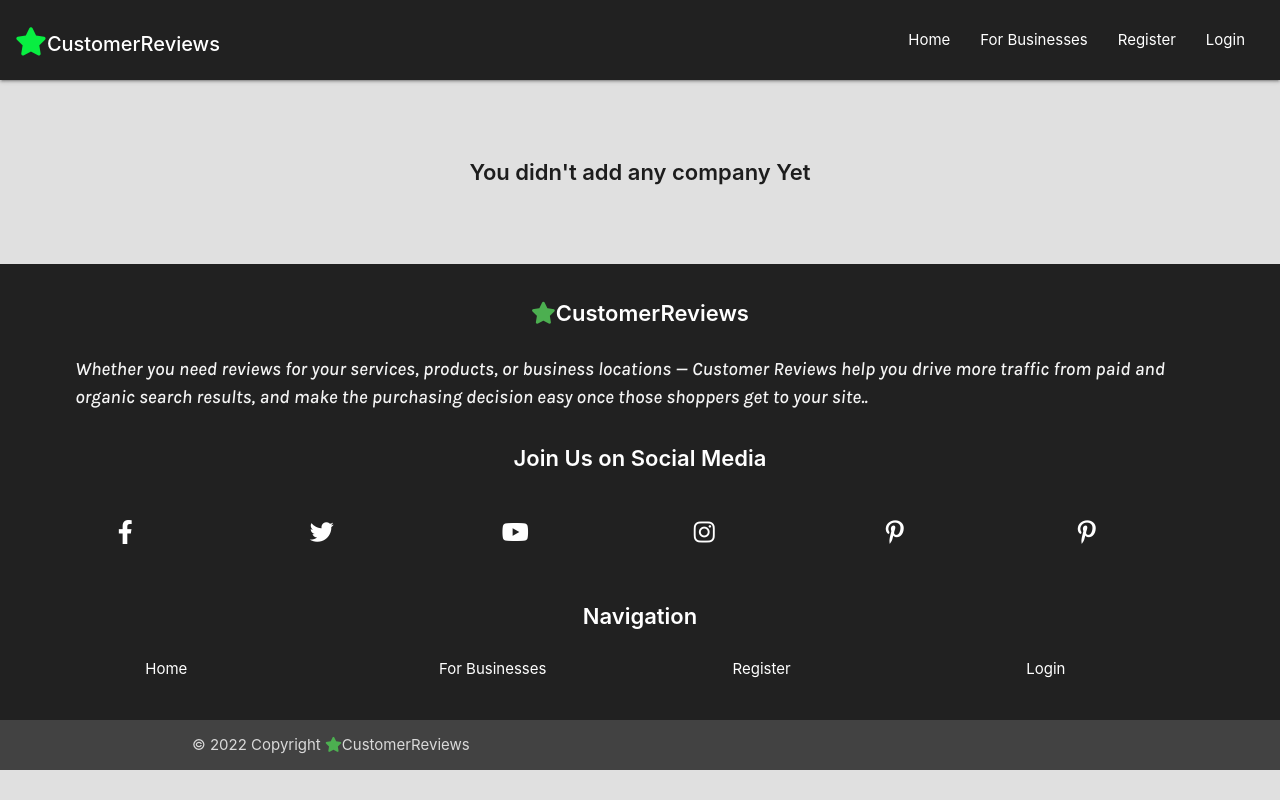
After one commit to uskawi/Customer_Reviews, a Flask app: template templates/users_companies.html in a window 1280 px wide. The commit adds this page. Run offline with Flask 2, Linux system fonts and the light colour scheme; the template is opened without the code that fills it, so the values that code supplies are empty; some libraries are stand-ins or nearby versions.

Commit message:
Add users_compnies page to display companies added by session user

```diff
--- a/app.py
+++ b/app.py
@@ -27,7 +27,7 @@ mongo = PyMongo(app)
 def home():
     """ home page """
     hottest_companies = mongo.db.companies.find().sort(
-            "reviews_count", -1).limit(3)
+            "reviews_count", -1).limit(4)
     company_counter = 0
     return render_template("home.html",
                            hottest_companies=hottest_companies,
@@ -131,12 +131,19 @@ def profile(username):
     return redirect(url_for("login"))
 
 
+@app.route("/users_companies/<user_id>")
+def users_companies(user_id):
+    companies = list(mongo.db.companies.find({"user_id": ObjectId(user_id)}))
+    return render_template("users_companies.html", companies=companies)
+
+
 @app.route("/search", methods=["GET", "POST"])
 def search():
     """ company search """
     if request.method == "POST":
         query = request.form.get("company-name")
-        companies = list(mongo.db.companies.find({"$text": {"$search": query}}))
+        companies = list(mongo.db.companies.find(
+                        {"$text": {"$search": query}}))
     return render_template(
         "companies_results.html", companies=companies, query=query)
 
--- a/templates/profile.html
+++ b/templates/profile.html
@@ -15,6 +15,12 @@
                     {% if user.time_updated %}
                     <p>Last updated: {{ user.time_updated }}<span class="blue-text"></span></p>
                     {% endif%}
+                </div>
+            </div>
+            <div class="row">
+                <div class="col s10 offset-s1">
+                    <a href="{{ url_for('users_companies', user_id=user._id) }}"
+                        class="profile_links">Companies Added by {{  user.username }}</a>
                 </div>
             </div>
             <div class="row">
--- /dev/null
+++ b/templates/users_companies.html
@@ -0,0 +1,37 @@
+{% extends "base.html" %}
+{% block content %}
+
+
+{% if companies|length > 0 %}
+<div id="review-search">
+    <h2 class="black-text text-darken-4 center-align review-search-heading">Results for <span class="found-name">
+            {{ query }}
+        </span></h2>
+    {% for company in  companies %}
+    <div class="row">
+        <div class="col m10 s10 offset-m1 offset-s1 grey lighten-5 search-comapany-container card-panel">
+            <div class="text-darken-4 search-company-results">
+                <p class="blue-text"><i class="fas fa-star green-text"></i>CustomerReviews </p>
+                <p>Company Name:<span class="upper-case">{{ company.company_name }}</span></p>
+                <p>Number of Reviews:<span>{{ company.reviews_count }}</span></p>
+                <p>Description:<span class="upper-case"> {{ company.description }} </span></p>
+            </div>
+            <div class="add-review-btn">
+                <button id="add-review-button" class="btn light-blue accent-4" type="button">
+                    <a class="white-text" href="">Delete Company<i
+                            class="fas fa-sign-in-alt"></i></a>
+                </button>
+            </div>
+        </div>
+    </div>
+    {% endfor %}
+    {% else %}
+    <div class="center-align no-reviews-heading">
+        <h4>You didn't add any company Yet</h4>
+    </div>
+
+</div>
+{% endif %}
+
+
+{% endblock %}
```
